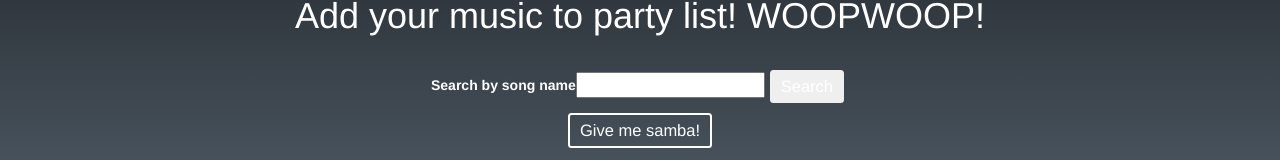
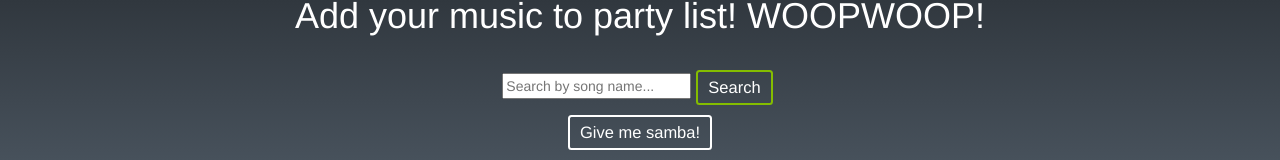
Before and after one commit to papivaan/junction17-spotify, a Vue app: page / in a window 1280 px wide. Shown: the part 347-507 px from the top of the page. Built offline with nearby package versions, Linux system fonts and the light colour scheme; no server answers; what vue-resource, vuefire would draw is missing.

Commit message:
Minor style fixes

```diff
--- a/src/components/PlaylistManager.vue
+++ b/src/components/PlaylistManager.vue
@@ -1,7 +1,6 @@
 <template>
   <div class="playlist-manager">
     <h1>{{ msg }}</h1>
-    <button>Give me samba!</button>
     <div class="panel-body">
       <table class="table table-dark">
         <thead>
--- a/src/components/Request.vue
+++ b/src/components/Request.vue
@@ -2,9 +2,8 @@
   <div class="container-fluid">
     <h1>{{ msg }}</h1>
     <form id="search" v-on:submit.prevent="search">
-      <label for="search">Search by song name</label>
-      <input title="search" type="text" v-model="searchTerm" />
-      <input class="btn btn-secodary" type="submit" value="Search" />
+      <input title="search" placeholder="Search by song name..." type="text" v-model="searchTerm" />
+      <input class="btn btn-secondary" type="submit" value="Search" />
     </form>
     <button class="btn btn-primary" @click="samba">Give me samba!</button>
     <div class="panel-body">
```
